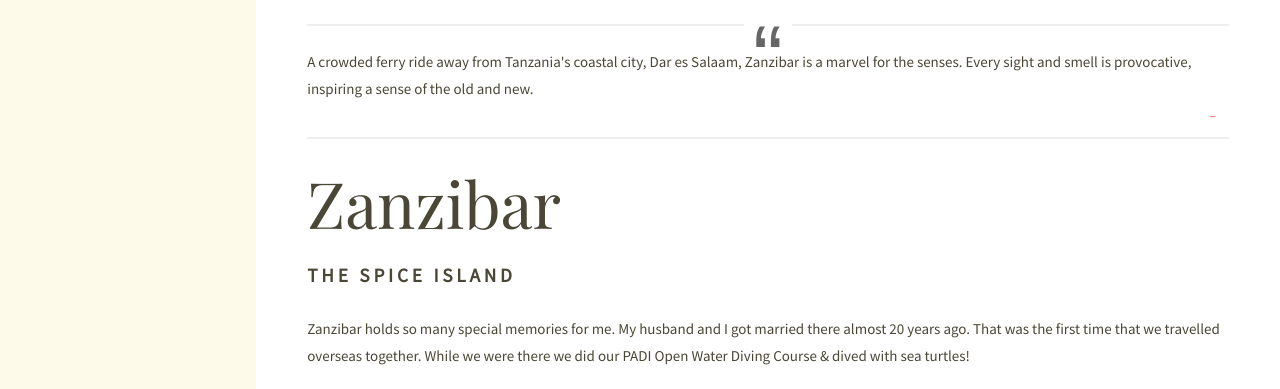
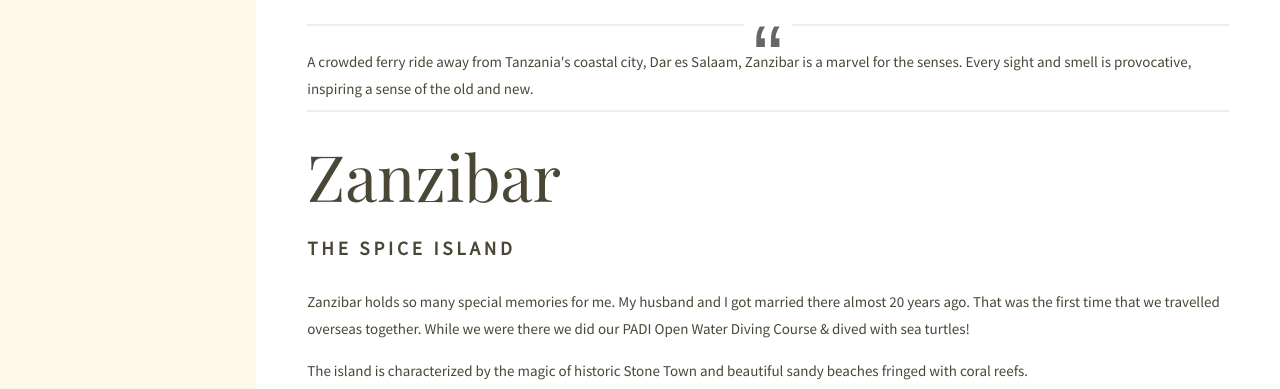
Before and after one commit to celexus/personal-blog, a plain HTML site: page blog-post.html in a window 1280 px wide. Shown: the part 487-876 px from the top of the page. Drawn offline with nearby package versions, Linux system fonts and the light colour scheme.

Commit message:
Final Commit

```diff
--- a/css/design-system.css
+++ b/css/design-system.css
@@ -95,14 +95,6 @@ blockquote:before {
     top: 0;
     transform: translate(-50%,-50%);
     width: 3rem;
-}
-
-blockquote:after {
-    color: #e74c3c;
-    content: "\2013 \2003" attr(cite);
-    display: block;
-    font-size: 0.875em;
-    text-align: right;
 }
 
 img {
```
